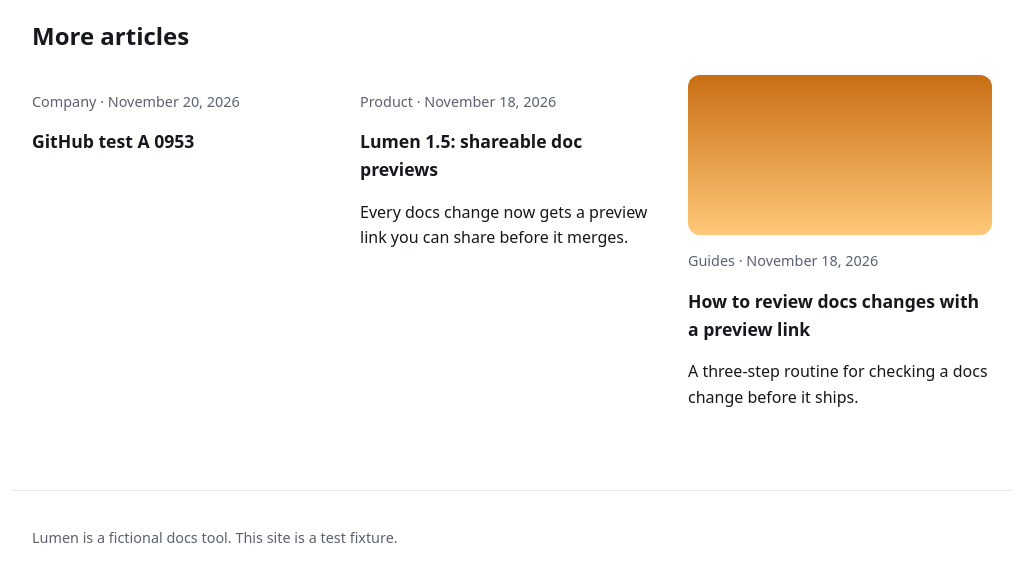
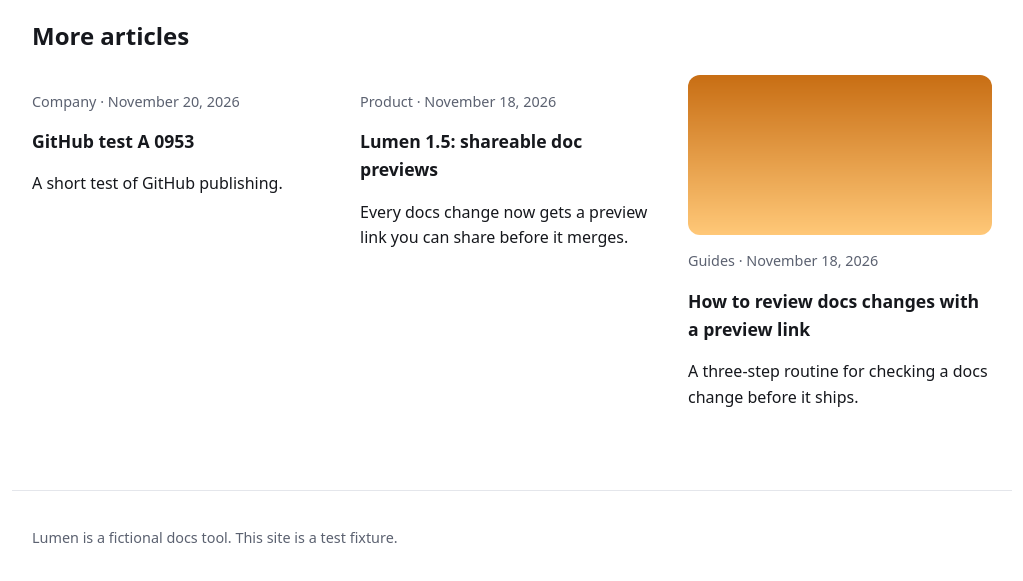
Before and after one commit to darioghtest/paragraph-articles-test, an Astro site in the folder apps/site/: page /paragraph-articles-test/articles/hiring-a-docs-engineer/ in a window 1280 px wide. Shown: the part 255-836 px from the top of the page, without its empty margins (128-1151 px from the left). Built offline with nearby package versions, Linux system fonts and the light colour scheme; Astro itself is replaced by a stand-in of ours; some packages are replaced by stand-ins of ours.

Commit message:
Add GitHub test A 0953
Published from Paragraph

```diff
--- a/apps/site/src/content/articles/github-test-a-0953.md
+++ b/apps/site/src/content/articles/github-test-a-0953.md
@@ -3,6 +3,7 @@ title: "GitHub test A 0953"
 authors: [{"name":"darioghtest"}]
 updatedAt: 2026-11-20
 categories: ["company"]
+description: "A short test of GitHub publishing."
 publishedAt: 2026-11-20
 ---
 
```
